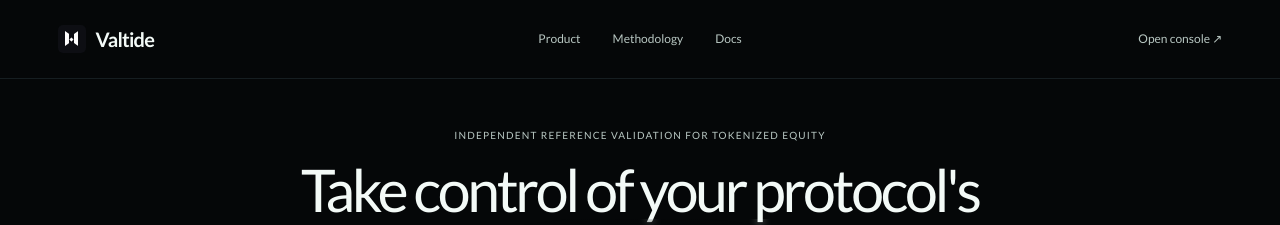
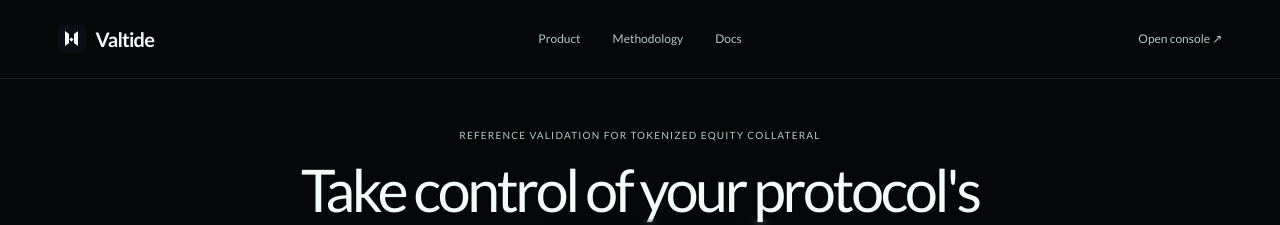
Before and after one commit to chin0312/valtide, a React (Vite) app in the folder apps/web/: page / in a window 1280 px wide. Shown: the top 225 px of the page. Built offline with nearby package versions, Linux system fonts and the light colour scheme.

Commit message:
docs: clarify hero reference validation wording

```diff
--- a/apps/web/src/components/Hero.tsx
+++ b/apps/web/src/components/Hero.tsx
@@ -213,7 +213,7 @@ export function Hero() {
       <MarketingHeader />
 
       <div className="valtide-hero__copy">
-        <p className="valtide-hero__eyebrow">Independent reference validation for tokenized equity</p>
+        <p className="valtide-hero__eyebrow">Reference validation for tokenized equity collateral</p>
         <h1 id="valtide-hero-title">Take control of your protocol's<br /><span className="valtide-hero__title-accent">collateral risk.</span></h1>
         <p className="valtide-hero__lede">Compare the observed xStock price with Valtide Fair Value, a Valuation Range, and separately sourced X-Perp evidence. Protocols retain control of the Policy Actions they apply.</p>
         <div className="valtide-hero__actions">
```
Also changed, not shown: 1 other file (tests, documents, lock files or other folders).
